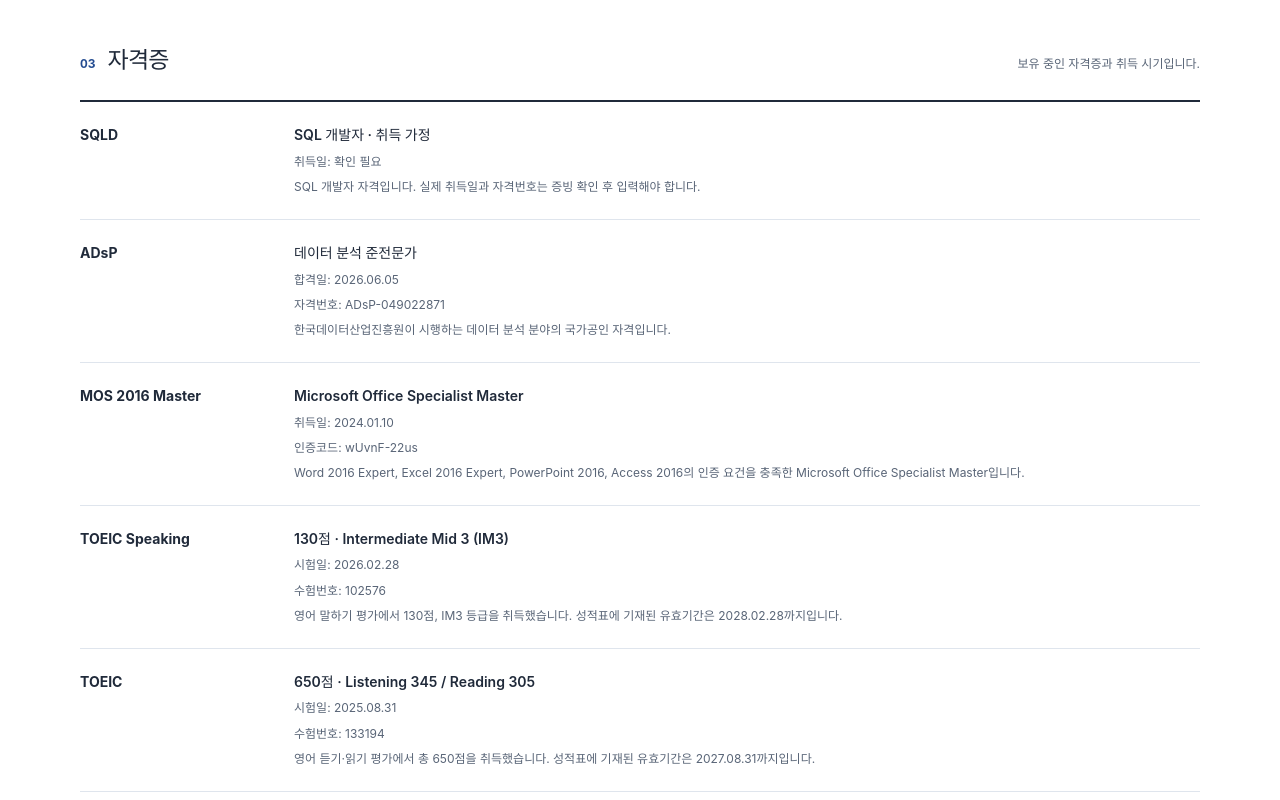
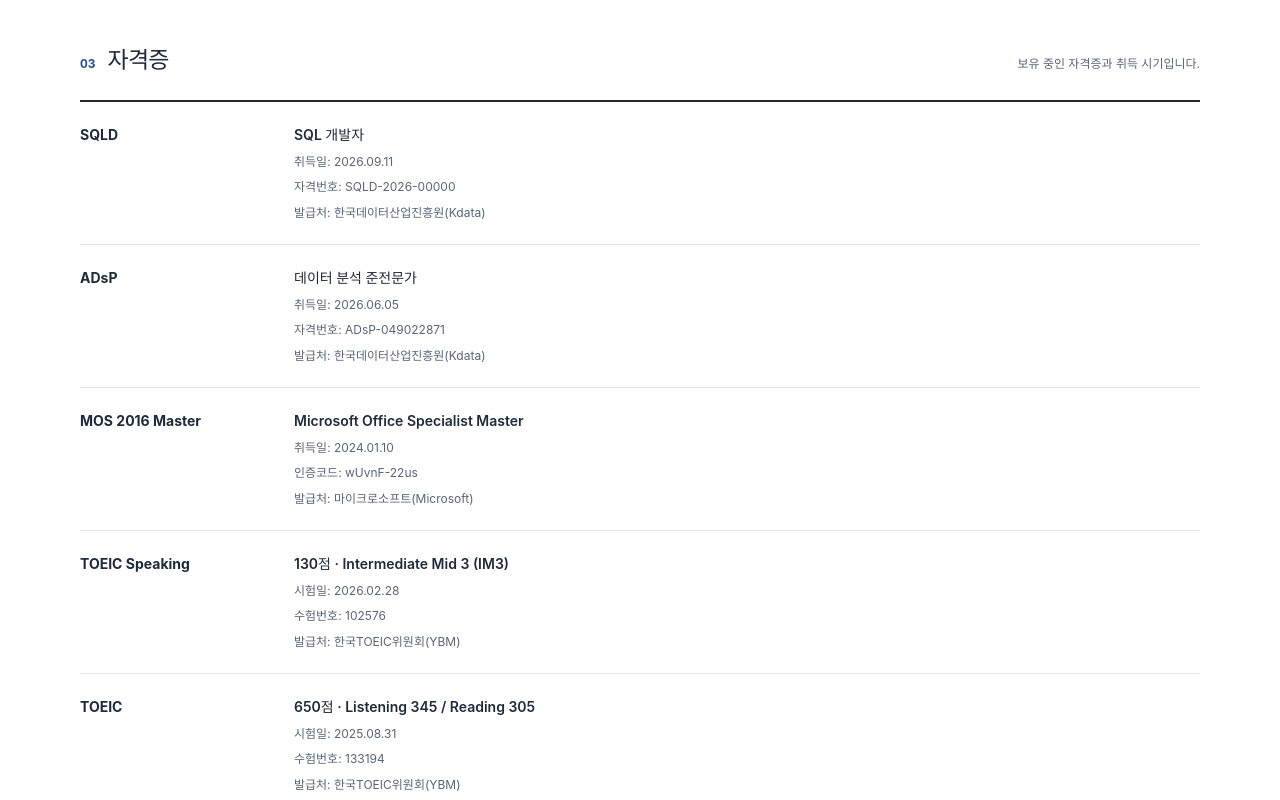
Before and after one commit to Parkjunyeong417/Parkjunyeong417.github.io, a React (Vite) app: page / in a window 1280 px wide. Shown: the part 1920-2720 px from the top of the page. Built offline with nearby package versions, Linux system fonts and the light colour scheme.

Commit message:
refactor: 자격증 설명을 발급처 정보로 변경

```diff
--- a/src/App.jsx
+++ b/src/App.jsx
@@ -408,7 +408,7 @@
                       )}
 
                       <p className="skill-context">
-                        {certification.context}
+                        발급처: {certification.issuer}
                       </p>
                     </dd>
                   </div>
--- a/src/data.js
+++ b/src/data.js
@@ -51,23 +51,21 @@
 export const certifications = [
   {
     name: "SQLD",
-    technologies: "SQL 개발자 · 취득 가정",
-    date: "",
+    technologies: "SQL 개발자",
+    date: "2026.09.11",
     dateLabel: "취득일",
-    certificateNumber: "",
+    certificateNumber: "SQLD-2026-00000",
     numberLabel: "자격번호",
-    context:
-      "SQL 개발자 자격입니다. 실제 취득일과 자격번호는 증빙 확인 후 입력해야 합니다.",
+    issuer: "한국데이터산업진흥원(Kdata)",
   },
   {
     name: "ADsP",
     technologies: "데이터 분석 준전문가",
     date: "2026.06.05",
-    dateLabel: "합격일",
+    dateLabel: "취득일",
     certificateNumber: "ADsP-049022871",
     numberLabel: "자격번호",
-    context:
-      "한국데이터산업진흥원이 시행하는 데이터 분석 분야의 국가공인 자격입니다.",
+    issuer: "한국데이터산업진흥원(Kdata)",
   },
   {
     name: "MOS 2016 Master",
@@ -76,8 +74,7 @@
     dateLabel: "취득일",
     certificateNumber: "wUvnF-22us",
     numberLabel: "인증코드",
-    context:
-      "Word 2016 Expert, Excel 2016 Expert, PowerPoint 2016, Access 2016의 인증 요건을 충족한 Microsoft Office Specialist Master입니다.",
+    issuer: "마이크로소프트(Microsoft)",
   },
   {
     name: "TOEIC Speaking",
@@ -86,8 +83,7 @@
     dateLabel: "시험일",
     certificateNumber: "102576",
     numberLabel: "수험번호",
-    context:
-      "영어 말하기 평가에서 130점, IM3 등급을 취득했습니다. 성적표에 기재된 유효기간은 2028.02.28까지입니다.",
+    issuer: "한국TOEIC위원회(YBM)",
   },
   {
     name: "TOEIC",
@@ -96,8 +92,7 @@
     dateLabel: "시험일",
     certificateNumber: "133194",
     numberLabel: "수험번호",
-    context:
-      "영어 듣기·읽기 평가에서 총 650점을 취득했습니다. 성적표에 기재된 유효기간은 2027.08.31까지입니다.",
+    issuer: "한국TOEIC위원회(YBM)",
   },
   {
     name: "자동차운전면허 1종 대형",
@@ -106,8 +101,7 @@
     dateLabel: "면허 발급일",
     certificateNumber: "13-21-606259-10",
     numberLabel: "운전면허번호",
-    context:
-      "운전경력증명서에 기재된 제1종 대형 운전면허 보유 내역입니다.",
+    issuer: "경기도남부경찰청",
   },
   {
     name: "컴퓨터활용능력 1급 필기",
@@ -116,8 +110,7 @@
     dateLabel: "필기 합격일",
     certificateNumber: "10-019994",
     numberLabel: "필기 합격확인서상 자격번호",
-    context:
-      "대한상공회의소 컴퓨터활용능력 1급 필기시험 합격 내역입니다. 실기시험 합격을 포함한 최종 자격 취득과는 구분됩니다.",
+    issuer: "대한상공회의소",
   },
 ];
 
```
